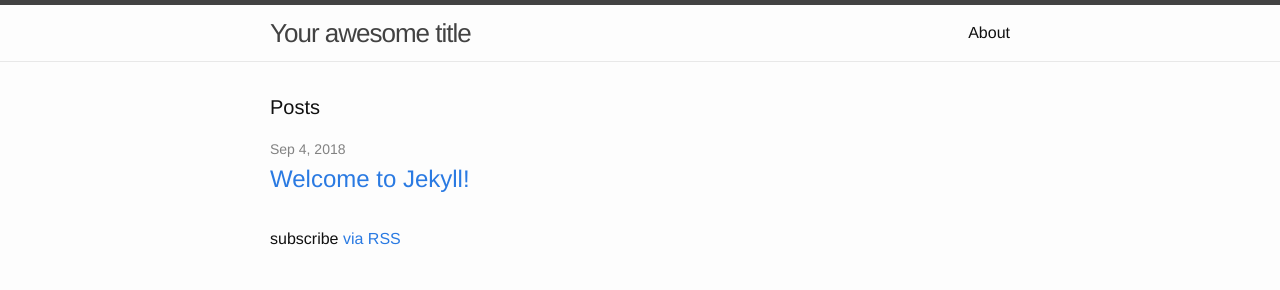
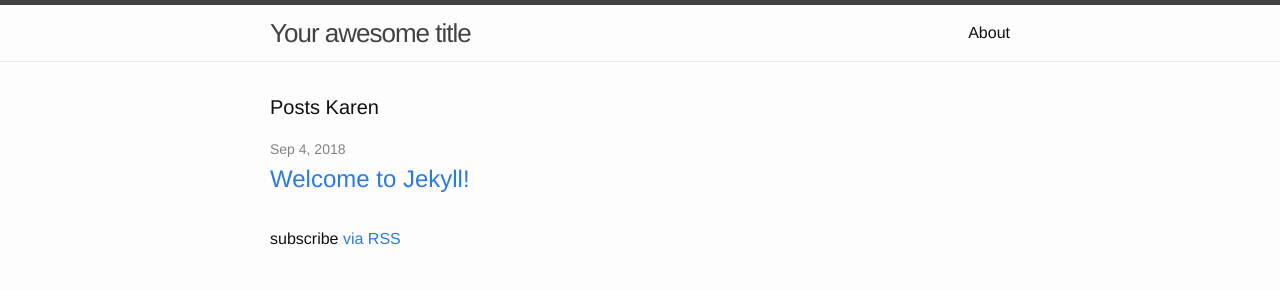
Before and after one commit to mrHovhannisyan/codeCademyTest, a Jekyll site: the page built from index.html, in a window 1280 px wide. Shown: the top 290 px of the page. Built offline with Jekyll 4.4.1, drawn with Linux system fonts in a browser that asks for light colours.

Commit message:
Update index.html

```diff
--- a/index.html
+++ b/index.html
@@ -4,7 +4,7 @@
 
 <div class="home">
 
-  <h1 class="page-heading">Posts</h1>
+  <h1 class="page-heading">Posts Karen</h1>
 
   <ul class="post-list">
     {% for post in site.posts %}
```
